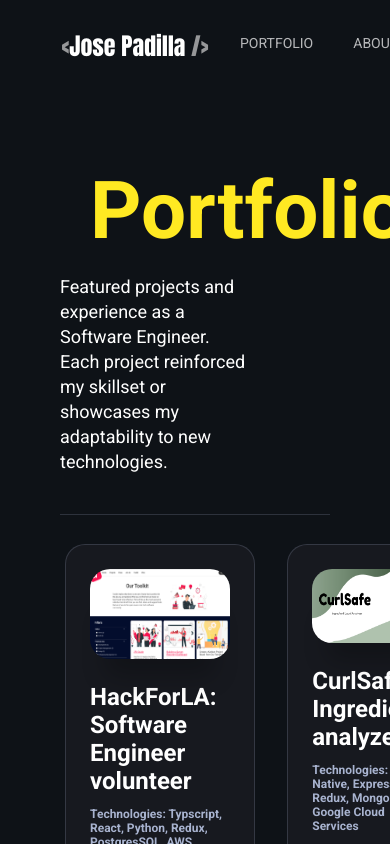
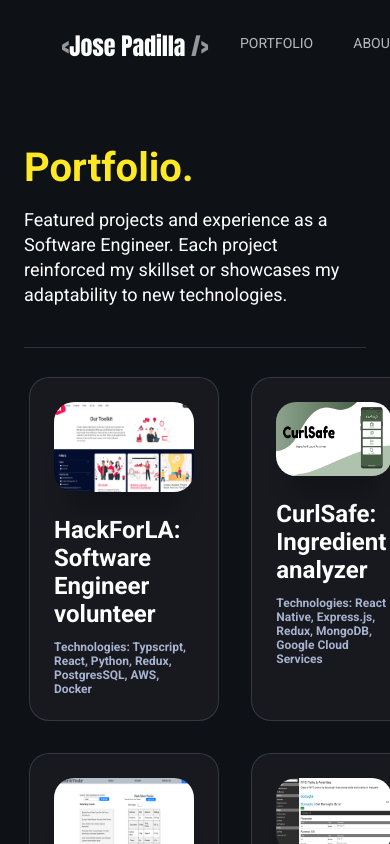
Before and after one commit to JpadillaCoding/Personal-Website, a Next.js app: page /portfolio in a window 390 px wide. Shown: the top 844 px of the page. Built offline with nearby package versions, Linux system fonts and the light colour scheme.

Commit message:
feat: image resize by mobile screens

```diff
--- a/app/globals.css
+++ b/app/globals.css
@@ -37,3 +37,18 @@
   background-color: #2d323c;
   margin-bottom: 24px;
 }
+@media (max-width: 768px) { /* mobile view*/
+     .main_wrapper {
+      padding: 0px 24px 0px 24px;
+    }
+    .page_title {
+      font-size: 2.5rem;
+      margin-left: auto;
+    }
+    .intro_wrapper {
+      margin-top: 50px;
+    }
+    .page_intro {
+      max-width: 95%;
+    }
+}
```
Also changed, not shown: app/components/Image track/page.module.css (+17 -7 lines).
